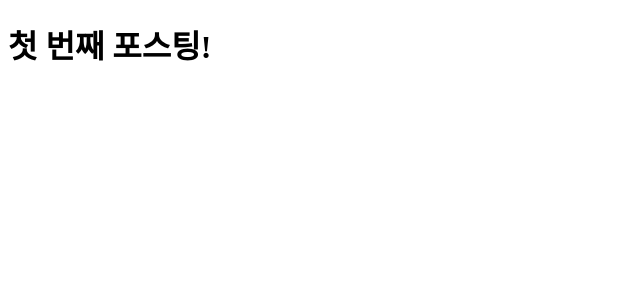
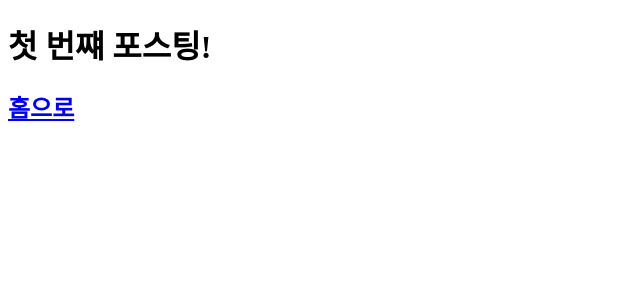
Before and after one commit to Bhanjo/Next-Js-study, a Next.js app: page /posts/first-post in a window 1280 px wide. Shown: the top 300 px of the page, without its empty margins (0-640 px from the left). Built offline with nearby package versions, Linux system fonts and the light colour scheme.

Commit message:
추가: link 컴포넌트 기능 학습

```diff
--- a/pages/index.js
+++ b/pages/index.js
@@ -1,4 +1,5 @@
 import Head from 'next/head'
+import Link from 'next/link'
 
 export default function Home() {
   return (
@@ -10,7 +11,10 @@ export default function Home() {
 
       <main>
         <h1 className="title">
-          Learn to <a href="https://nextjs.org">Next.js!</a>
+          Read{' '}
+          <Link href="/posts/first-post">
+            <a>go to the this page!</a>
+          </Link>
         </h1>
 
         <p className="description">
--- a/pages/posts/first-post.js
+++ b/pages/posts/first-post.js
@@ -1,3 +1,14 @@
+import Link from 'next/link'
+
 export default function FirstPost() {
-    return <h1>첫 번째 포스팅!</h1>
+    return (
+    <>
+        <h1>첫 번쨰 포스팅!</h1>
+        <h2>
+            <Link href="/">
+                <a>홈으로</a>
+            </Link>
+        </h2>
+    </>
+    )
 }
```
